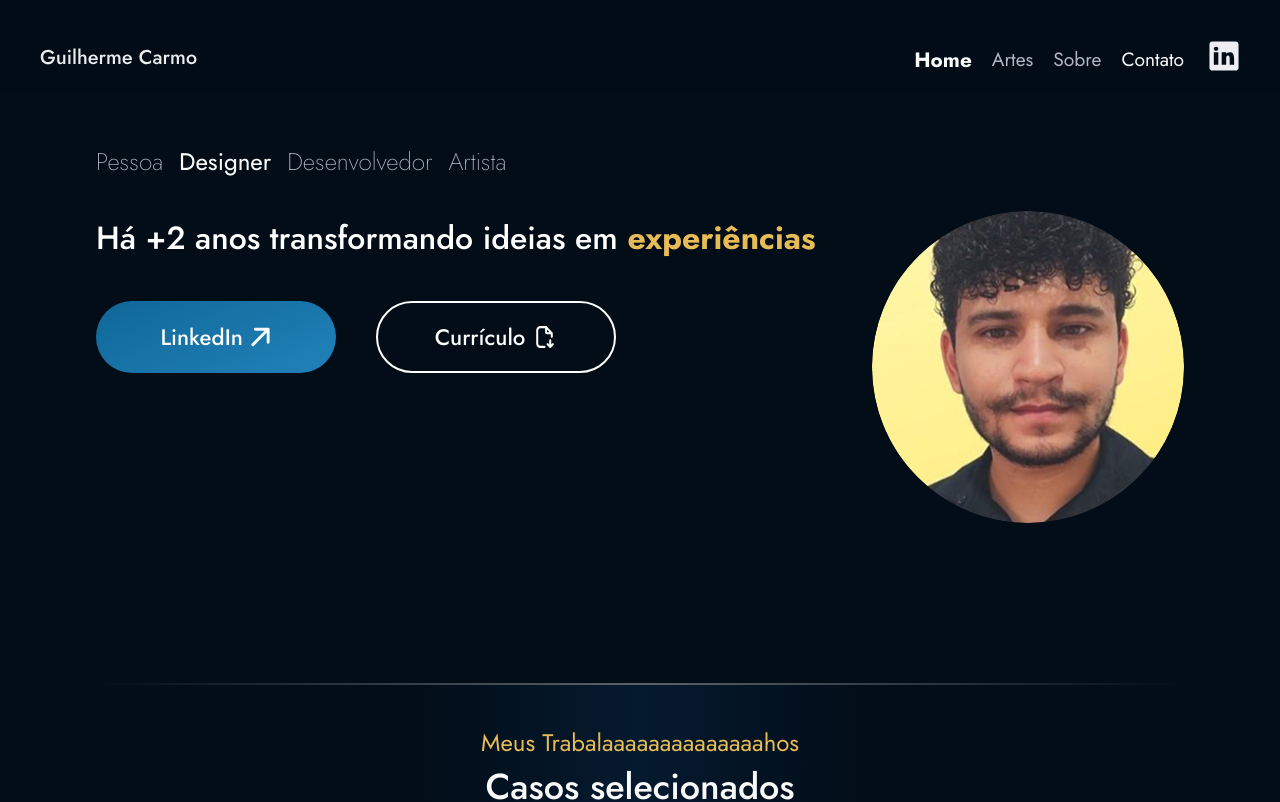
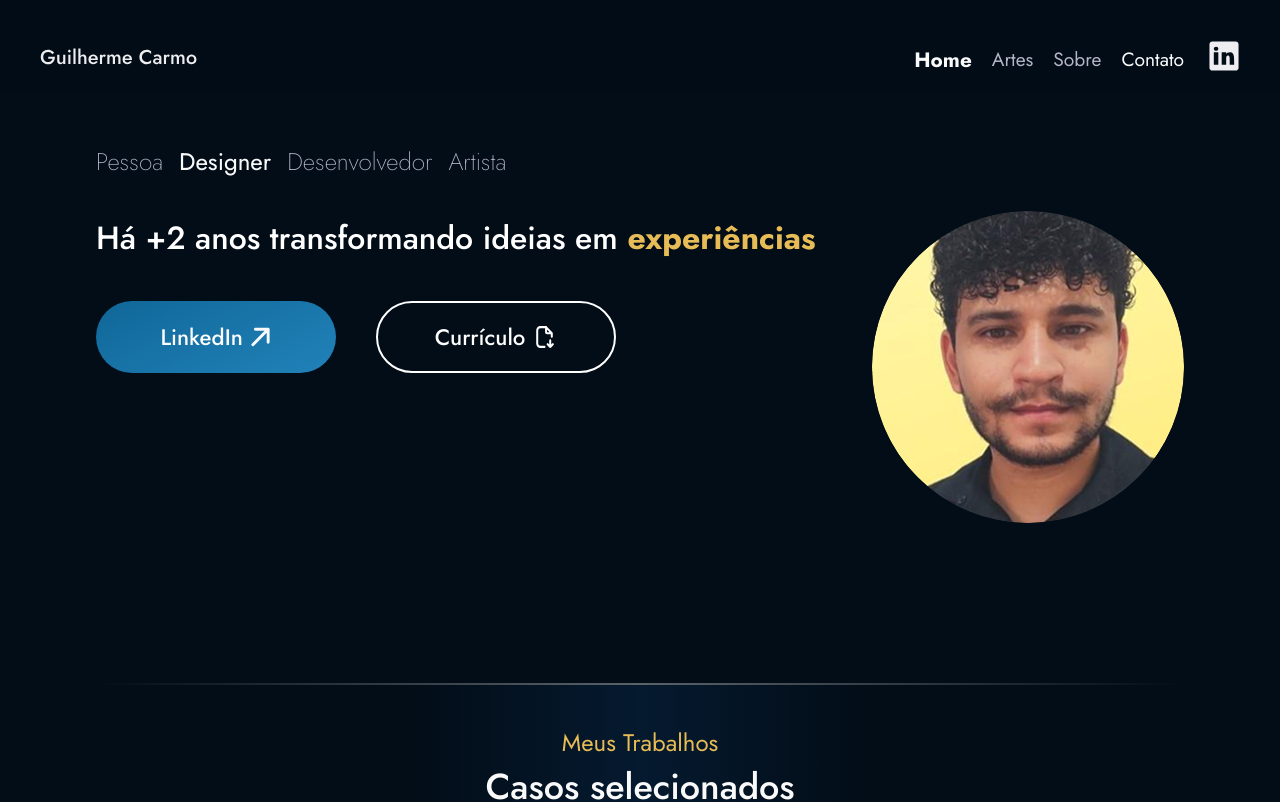
Before and after one commit to Guigga/guigga.github.io, a React (Create React App) app: page /#/ in a window 1280 px wide. Shown: the top 802 px of the page. Built offline with nearby package versions, Linux system fonts and the light colour scheme.

Commit message:
Nova atualização do site

```diff
--- a/src/pages/Home/index.js
+++ b/src/pages/Home/index.js
@@ -18,7 +18,7 @@ export default function Home() {
 
             {/* Títulos das sessões*/}
             <TituloSessao
-                titulo="Meus Trabalaaaaaaaaaaaaaahos"
+                titulo="Meus Trabalhos"
                 subtitulo="Casos selecionados"
             />
 
```
Also changed, not shown: 1 other file (tests, documents, lock files or other folders).
